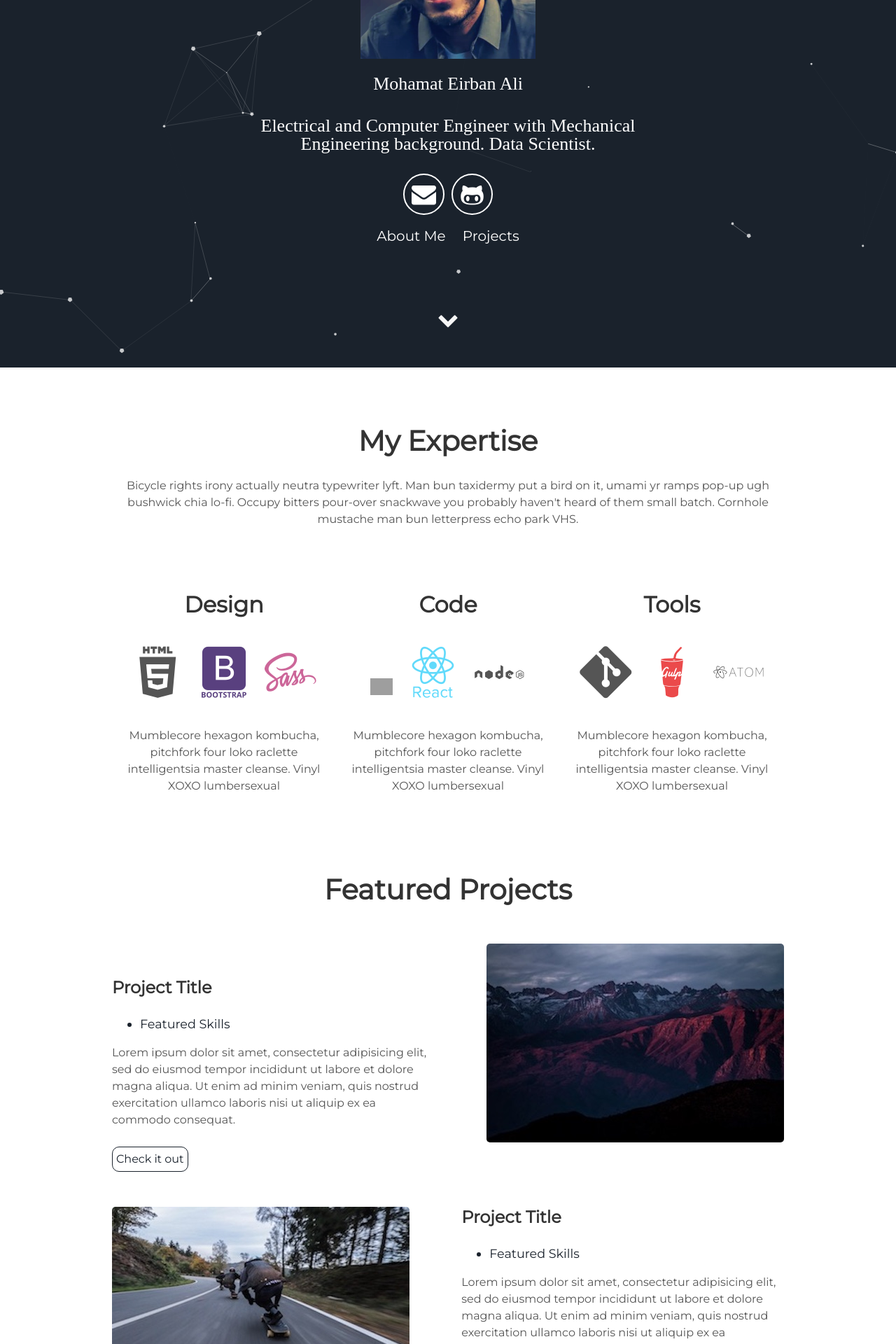
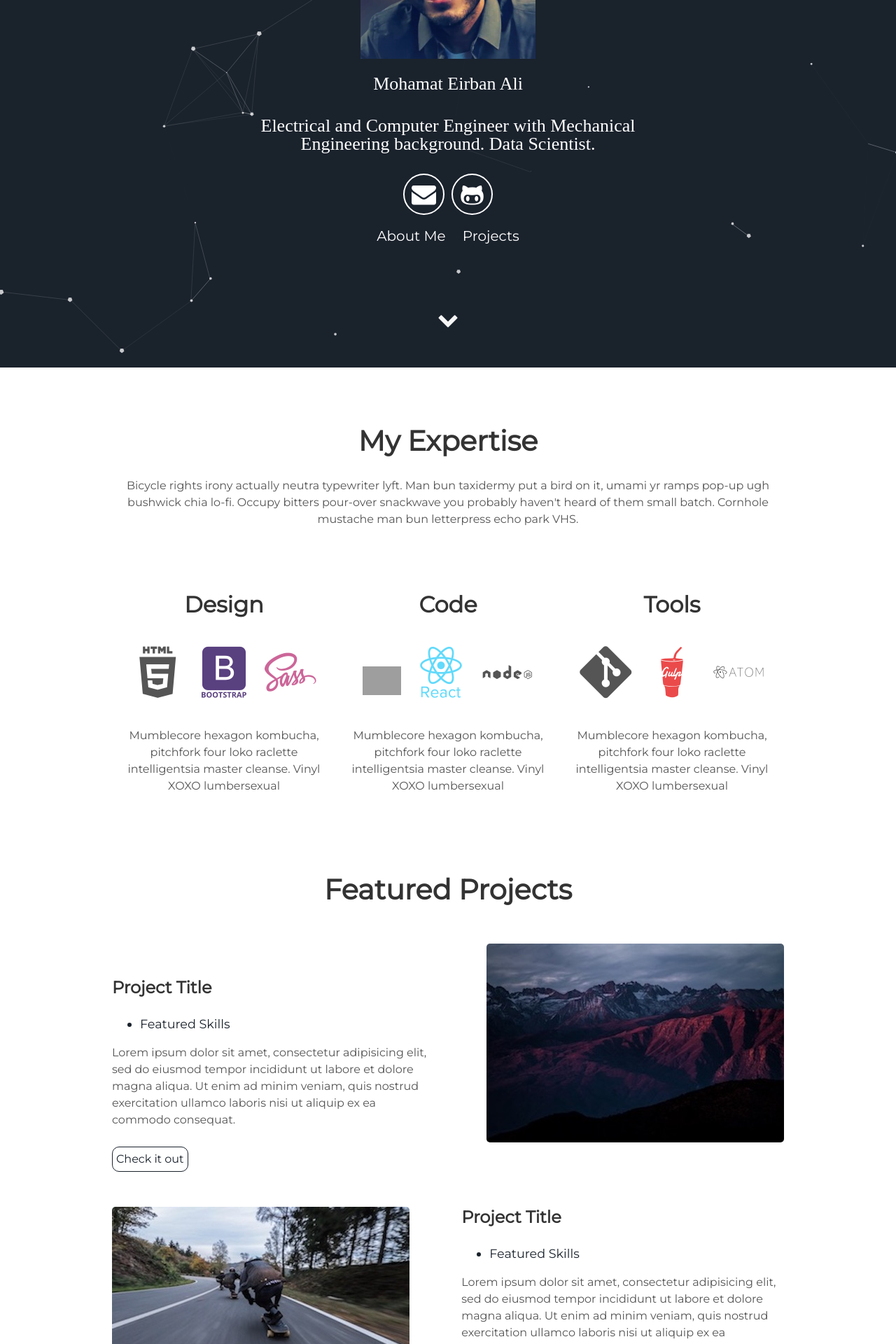
Before and after one commit to danielm201s/danielm201s.github.io, a Jekyll site: the page built from index.html, in a window 1280 px wide. Shown: the part 375-2295 px from the top of the page at 70% size. Built offline with Jekyll 4.4.1, drawn with Linux system fonts in a browser that asks for light colours; grey boxes are pictures that could not be loaded.

Commit message:
Update about.html

```diff
--- a/_includes/about.html
+++ b/_includes/about.html
@@ -13,7 +13,7 @@
     </div>
     <div class="tech">
       <h2>Code</h2>
-      <i><a title="" href=""><img width="32" alt="R logo" src="https://upload.wikimedia.org/wikipedia/commons/thumb/1/1b/R_logo.svg/32px-R_logo.svg.png"></a></i>
+      <i><a title="" href=""><img width="55" alt="R logo" src="https://upload.wikimedia.org/wikipedia/commons/thumb/1/1b/R_logo.svg/32px-R_logo.svg.png"></a></i>
       <i class="devicon-react-original-wordmark colored"></i>
       <i class="devicon-nodejs-plain-wordmark"></i>
       <p>Mumblecore hexagon kombucha, pitchfork four loko raclette intelligentsia master cleanse.
```
